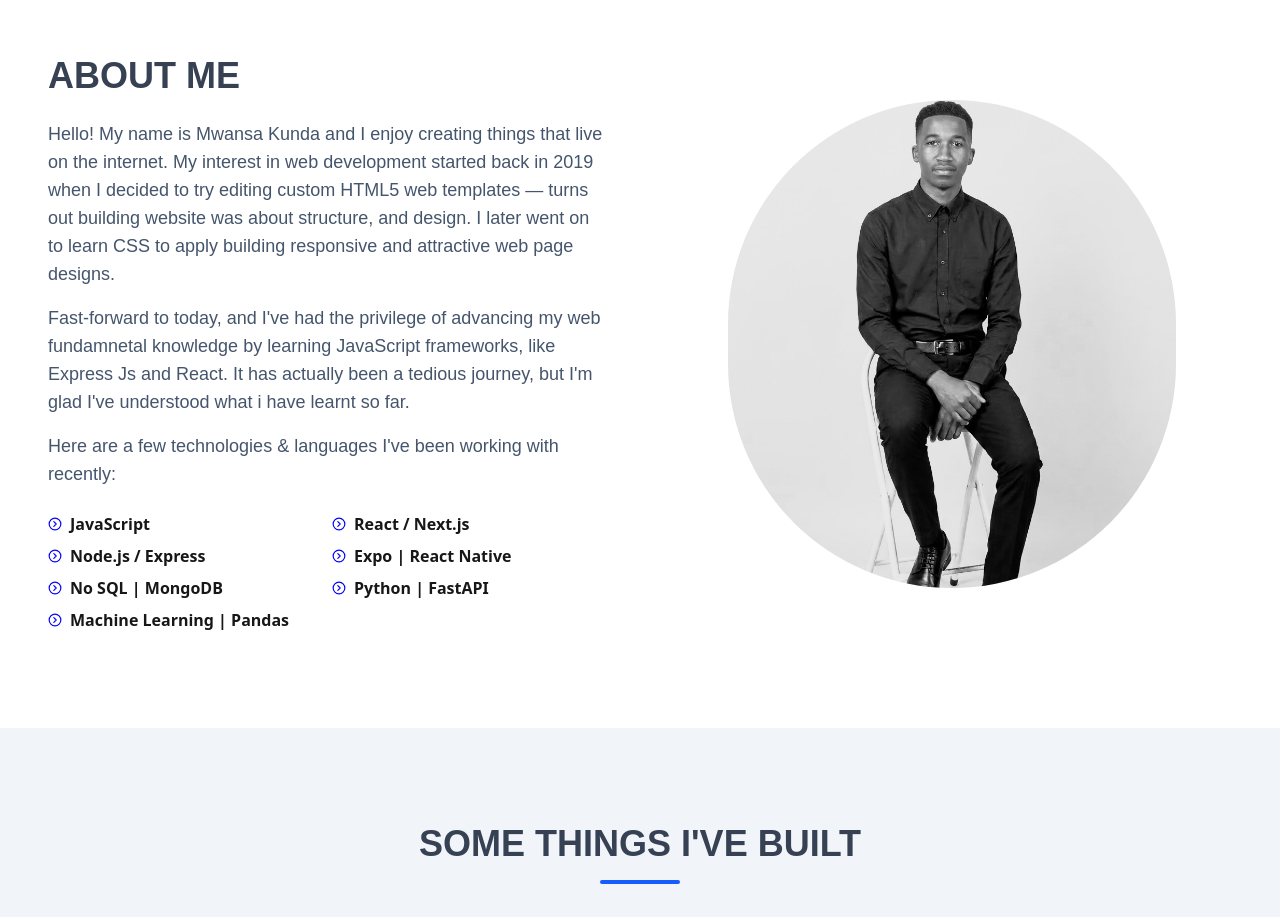
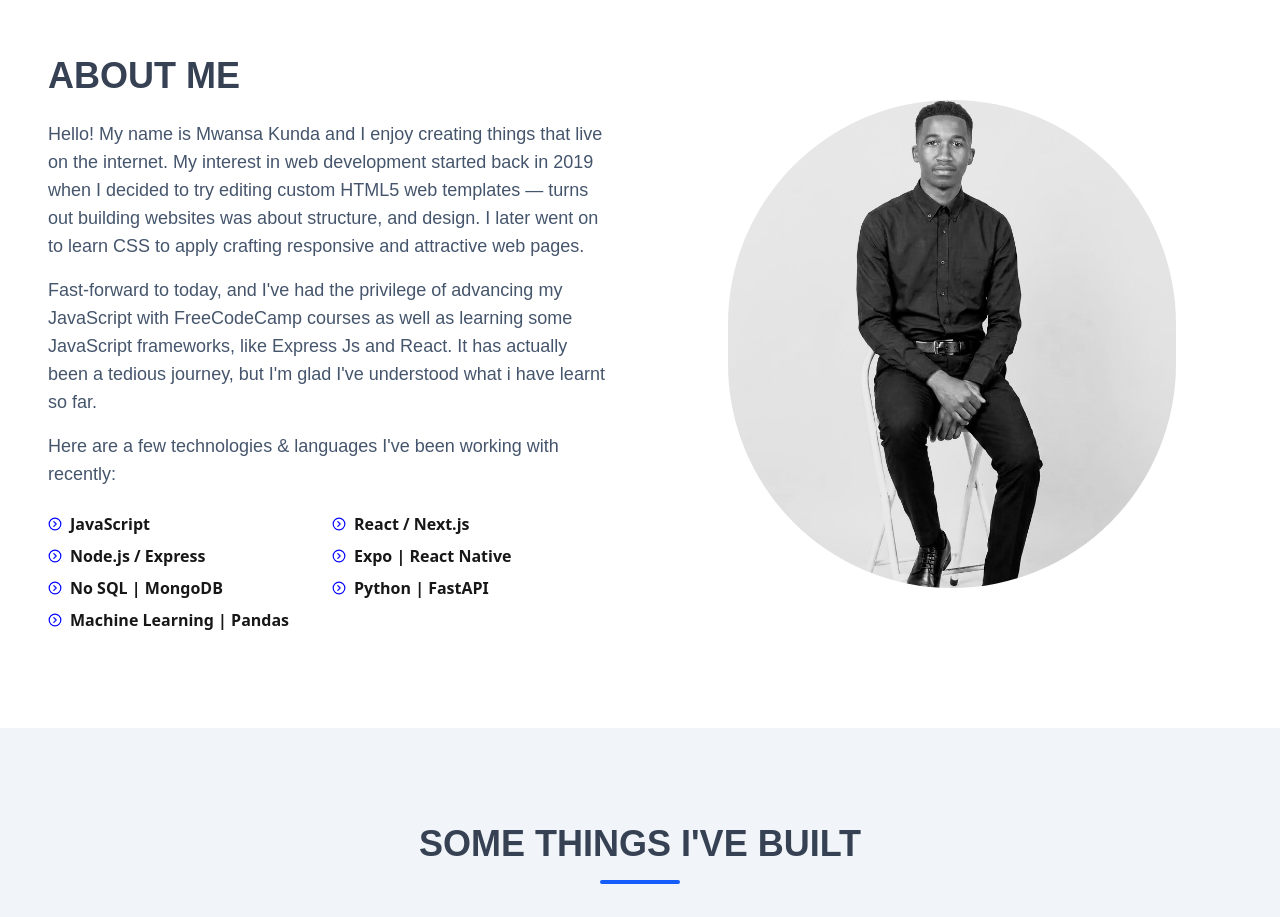
Before and after one commit to Joshk21758/portfolio, a React (Vite) app: page / in a window 1280 px wide. Shown: the part 840-1757 px from the top of the page. Built offline with nearby package versions, Linux system fonts and the light colour scheme.

Commit message:
Updated about page

```diff
--- a/src/components/About.jsx
+++ b/src/components/About.jsx
@@ -23,15 +23,16 @@ export default function About() {
                 Hello! My name is Mwansa Kunda and I enjoy creating things that
                 live on the internet. My interest in web development started
                 back in 2019 when I decided to try editing custom HTML5 web
-                templates — turns out building website was about structure, and
-                design. I later went on to learn CSS to apply building
-                responsive and attractive web page designs.
+                templates — turns out building websites was about structure, and
+                design. I later went on to learn CSS to apply crafting
+                responsive and attractive web pages.
               </p>
               <p className="font-custom font-normal">
                 Fast-forward to today, and I've had the privilege of advancing
-                my web fundamnetal knowledge by learning JavaScript frameworks,
-                like Express Js and React. It has actually been a tedious
-                journey, but I'm glad I've understood what i have learnt so far.
+                my JavaScript with FreeCodeCamp courses as well as learning some
+                JavaScript frameworks, like Express Js and React. It has
+                actually been a tedious journey, but I'm glad I've understood
+                what i have learnt so far.
               </p>
               <p className="font-custom font-normal">
                 Here are a few technologies &amp; languages I've been working
```
